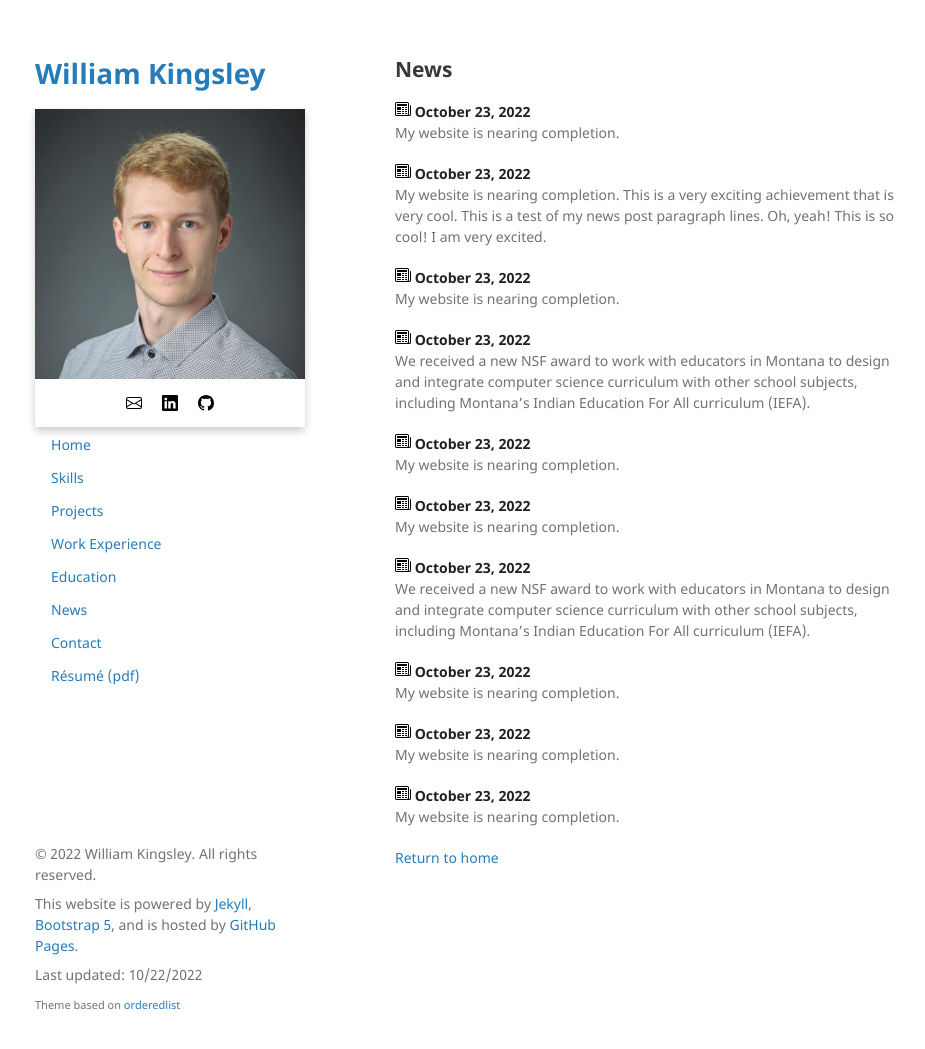
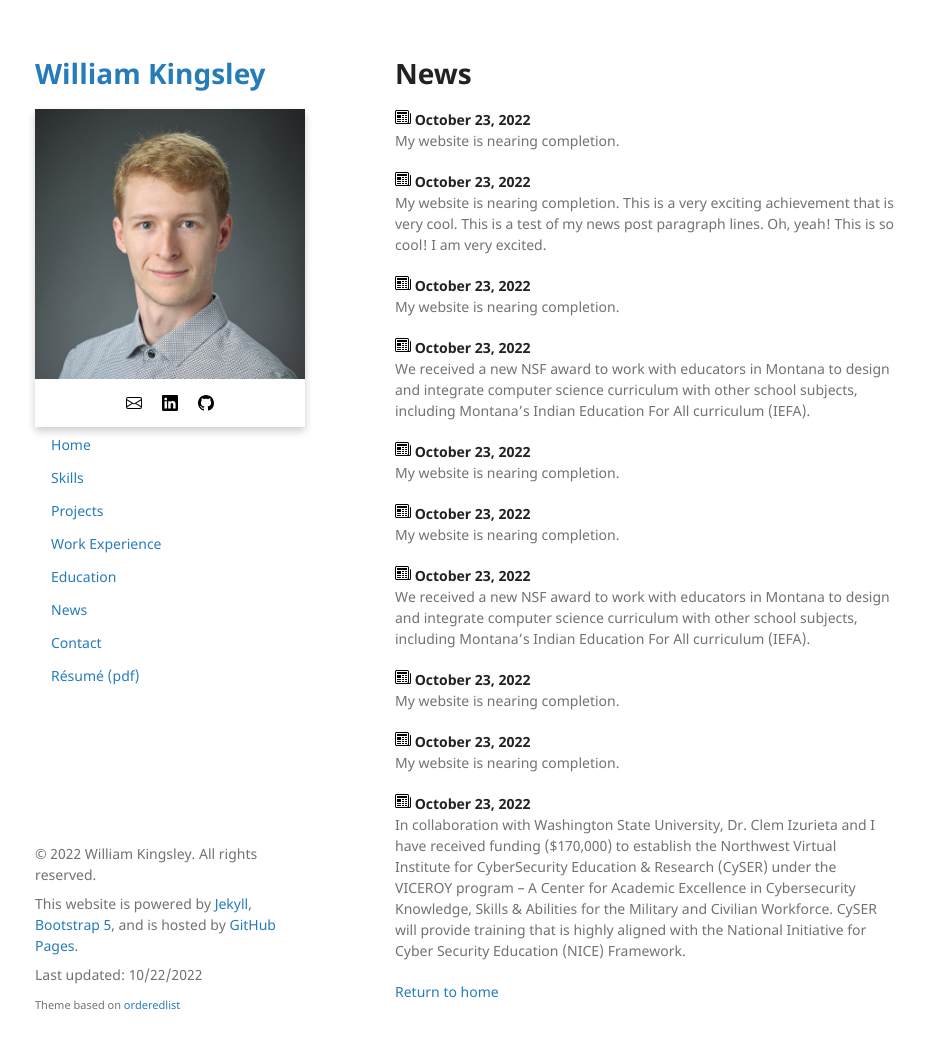
Before and after one commit to data-programmer/data-programmer.github.io, a Jekyll site: the page built from news.md, in a window 1280 px wide and 1072 px high. Shown: the top 1049 px of the window, without its empty margins (175-1100 px from the left). Built offline with Jekyll 4.4.1, drawn with Linux system fonts in a browser that asks for light colours; our own code applies the rules of GitHub Pages for plain Markdown files.

Commit message:
Adding test news data

```diff
--- a/_data/news.yml
+++ b/_data/news.yml
@@ -34,7 +34,7 @@
   date: "October 23, 2022"
   show: true
 
-- news: "My website is nearing completion."
+- news: "In collaboration with Washington State University, Dr. Clem Izurieta and I have received funding ($170,000) to establish the Northwest Virtual Institute for CyberSecurity Education & Research (CySER) under the VICEROY program – A Center for Academic Excellence in Cybersecurity Knowledge, Skills & Abilities for the Military and Civilian Workforce. CySER will provide training that is highly aligned with the National Initiative for Cyber Security Education (NICE) Framework."
   date: "October 23, 2022"
   show: true
 
--- a/news.md
+++ b/news.md
@@ -2,7 +2,7 @@
 layout: default
 ---
 
-## News
+# News
 
 {% include news.html %}
 
```
